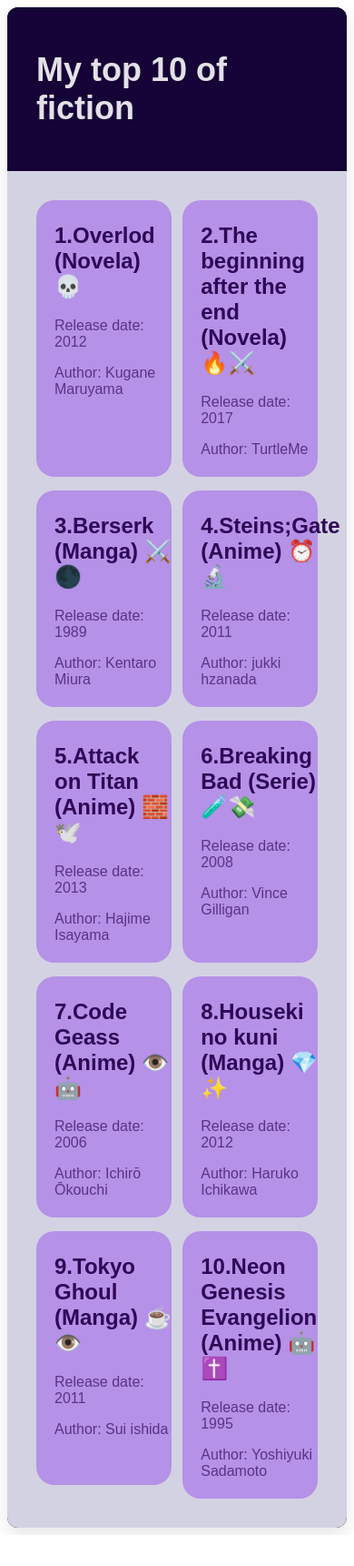
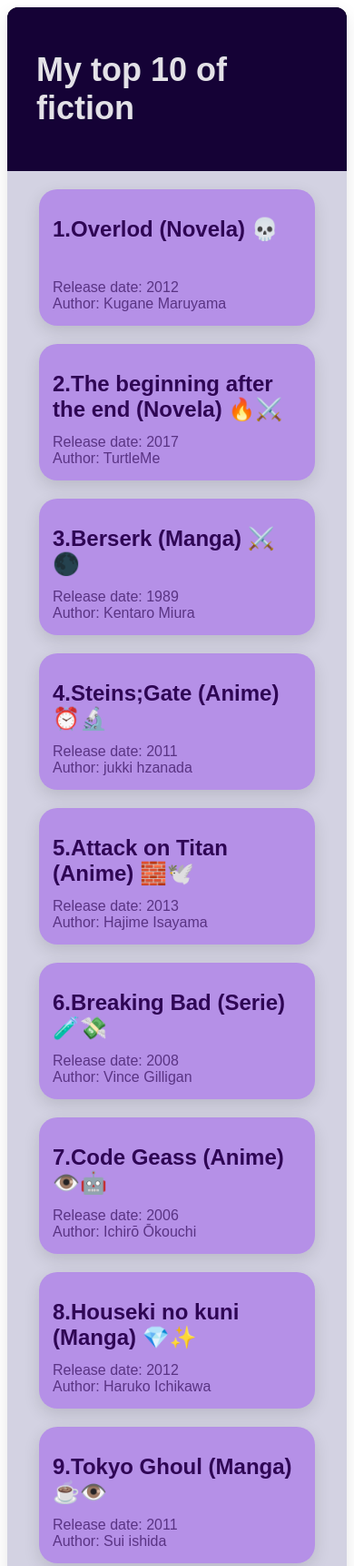
Before and after one commit to Keshv08/FirstPage, a plain HTML site: page index.html in a window 390 px wide. Shown: the top 1721 px of the page at 91% size. Before the commit the page ends 1687 px from the top, so only its background shows below. Drawn offline with Linux system fonts and the light colour scheme.

Commit message:
css finished

```diff
--- a/Style.css
+++ b/Style.css
@@ -1,8 +1,8 @@
-*{
+* {
 	font-family: Arial, Helvetica, sans-serif;
 	box-sizing: border-box;
 }
-.pagina{
+.pagina {
 	max-width: 1000px;
 	margin: 0 auto;
 	border-radius: 12px;
@@ -10,85 +10,150 @@
 	overflow: hidden;
 	background-color: black;
 }
-.title{
+.title {
 	font-size: 18px;
 	background-color: rgb(21, 2, 54);
 	color: rgba(255, 255, 255, 0.884);
 	text-align: left;
 	padding: 24px 32px;
 }
-.bodyContent{
+.bodyContent {
+	width: 100%;
+	background-color: rgba(220, 219, 236, 0.959);
+	padding: 20px;
+	display: grid;
+	grid-template-columns: 1fr 1fr;
+	grid-template-rows: repeat(5, 1fr);
+	gap: 20px;
+}
 
-    background-color: rgba(220, 219, 236, 0.959);
-    padding: 32px;
-    display: flex;
-
-
-    flex-wrap: wrap;
-
-
-    justify-content: space-between;
-}
-.card{
-    width: 48%;
-    padding-left: 20px;
-    padding-bottom: 5px;
-    padding-top: 5px;
-    margin-bottom:15px;
+.card {
 	display: block;
 	border-radius: 20px;
-    background-color:rgba(136, 47, 238, 0.404) ;
-    color: black;
+	padding: 15px;
+	background-color: rgba(136, 47, 238, 0.404);
 	text-decoration: none;
-    border: 2px;
-
-
+	min-height: 150px;
+	box-shadow: 0 6px 18px rgba(0, 0, 0, 0.12);
+	position: relative;
+	overflow: visible;
+	transition: transform 280ms cubic-bezier(0.2, 0.8, 0.2, 1),
+		box-shadow 280ms cubic-bezier(0.2, 0.8, 0.2, 1), background-color 220ms ease;
+	will-change: transform, box-shadow;
+	margin-left: 15px;
+	margin-right: 15px;
 }
 .card:last-child {
 	margin-bottom: 0;
 }
-.card:hover{
-
-    transform:scale(1.03);
-    background-color: rgba(145, 82, 212, 0.233) ;
-
-}
-.card h2{
-    color: rgba(44, 3, 82, 0.979);
-}
-.card p{
-    color: rgba(44, 4, 82, 0.664);
-}
-.card img{
-    height: 80px;
-    width: 60px;
+.card:hover {
+	transform: translateY(-6px) scale(1.03);
+	background-color: rgba(145, 82, 212, 0.233);
+	box-shadow: 0 18px 40px rgba(0, 0, 0, 0.28);
 }
 
-.cardImage{
-    display: flex;
+.card::after {
+	content: "";
+	position: absolute;
+	inset: 0;
+	border-radius: inherit;
+	pointer-events: none;
+	box-shadow: 0 30px 60px rgba(99, 102, 241, 0.08),
+		0 6px 18px rgba(99, 102, 241, 0.04) inset;
+	opacity: 0;
+	transition: opacity 280ms cubic-bezier(0.2, 0.8, 0.2, 1);
 }
 
-img{
+.card:hover::after {
+	opacity: 1;
+}
+
+.card:focus-visible {
+	outline: 3px solid rgba(99, 102, 241, 0.18);
+	outline-offset: 6px;
+	transform: translateY(-6px) scale(1.03);
+	box-shadow: 0 18px 40px rgba(0, 0, 0, 0.28);
+}
+
+.card:active {
+	transform: translateY(-2px) scale(0.997);
+	transition-duration: 140ms;
+}
+.infoCard {
+	display: flex;
+	flex-direction: column;
+	justify-content: space-between;
+	height: 100%;
+}
+
+.infoCard h2 {
+	color: rgba(44, 3, 82, 0.979);
+	margin-top: 15px;
+	margin-bottom: auto;
+}
+.infoCard p {
+	color: rgba(44, 4, 82, 0.664);
+	margin: 0px;
+}
+
+/*articulos*/
+
+img.articleImage {
 	border-radius: 3%;
 	height: 450px;
 	width: 300px;
+}
 
-}
-.bodyContentInfo{
-
+.bodyContentInfo {
+	display: flex;
+	flex-wrap: wrap;
+	flex-direction: row;
+	gap: 30px;
 	background-color: rgba(220, 219, 236, 0.959);
 	padding: 32px;
-    display: flex;
-
-}
-.article{
-    margin-right: 40px;
 }
 
-table{
+.article {
+	text-align: justify;
+	width: 60%;
+	min-width: 350px;
+}
+.imagen {
+    display: flex;
+    flex-direction: column;
+	width: 30%;
+}
+
+table {
 	border-collapse: collapse;
 }
-th{
+
+th {
 	text-align: left;
+}
 
+@media only screen and (max-width: 600px) {
+	.bodyContent {
+		grid-template-columns: 1fr;
 	}
+}
+
+@media only screen and (max-width: 650px) {
+	.bodyContentInfo {
+		flex-direction: column;
+		padding: 25px;
+	}
+
+	.article,
+	.imagen {
+		width: 100%;
+		margin: 0;
+	}
+    .imagen{
+        align-items: center;
+    }
+
+	.article {
+		min-width: 300px;
+	}
+}
--- a/index.html
+++ b/index.html
@@ -15,16 +15,15 @@
 
         <div class="bodyContent">
             <a href="./animes-inf/overlord.html" class="card">
-                <article>
+                <article class="infoCard">
                     <h2>1.Overlod (Novela) 💀</h2>
                     <p>Release date: 2012</p>
                     <p>Author: Kugane Maruyama</p>
-
                 </article>
             </a>
 
-            <a href="./animes-inf/tbate.html" class="card"">
-                <article>
+            <a href="./animes-inf/tbate.html" class="card">
+                <article class="infoCard">
                     <h2>2.The beginning after the end (Novela) 🔥⚔️</h2>
                     <p>Release date: 2017</p>
                     <p>Author: TurtleMe</p>
@@ -32,16 +31,16 @@
             </a>
 
             <a href="./animes-inf/berserk.html" class="card">
-                <article>
+                <article class="infoCard">
                     <h2>3.Berserk (Manga) ⚔️🌑</h2>
                         <p>Release date: 1989</p>
                     <p>Author: Kentaro Miura</p>
                 </article>
             </a>
-            <a href=""></a>
+
 
             <a href="./animes-inf/steins.html" class="card">
-                <article>
+                <article class="infoCard">
                     <h2>4.Steins;Gate (Anime) ⏰🔬</h2>
                     <p>Release date: 2011</p>
                     <p>Author: jukki hzanada</p>
@@ -50,7 +49,7 @@
             </a>
 
             <a href="./animes-inf/aot.html" class="card">
-                <article>
+                <article class="infoCard">
                     <h2>5.Attack on Titan (Anime) 🧱🕊️</h2>
                     <p>Release date: 2013</p>
                     <p>Author: Hajime Isayama</p>
@@ -58,7 +57,7 @@
             </a>
 
             <a href="./animes-inf/breaking.html" class="card">
-                <article>
+                <article class="infoCard">
                     <h2>6.Breaking Bad (Serie) 🧪💸</h2>
                     <p>Release date: 2008</p>
                     <p>Author: Vince Gilligan</p>
@@ -66,7 +65,7 @@
             </a>
 
             <a href="./animes-inf/codegeass.html" class="card">
-                <article>
+                <article class="infoCard">
                     <h2>7.Code Geass (Anime) 👁️🤖</h2>
                     <p>Release date: 2006</p>
                     <p>Author: Ichirō Ōkouchi</p>
@@ -74,7 +73,7 @@
             </a>
 
             <a href="./animes-inf/hnk.html" class="card">
-                <article>
+                <article class="infoCard">
                     <h2>8.Houseki no kuni (Manga) 💎✨ </h2>
                     <p>Release date: 2012</p>
                     <p>Author: Haruko Ichikawa</p>
@@ -82,7 +81,7 @@
             </a>
 
             <a href="./animes-inf/tokyoGhoul.html" class="card">
-                <article>
+                <article class="infoCard">
                     <h2>9.Tokyo Ghoul (Manga) ☕👁️</h2>
                     <p>Release date: 2011</p>
                     <p>Author: Sui ishida</p>
@@ -90,7 +89,7 @@
             </a>
 
             <a href="./animes-inf/Evangelion.html" class="card">
-                <article>
+                <article class="infoCard">
                     <h2>10.Neon Genesis Evangelion (Anime) 🤖✝️</h2>
                     <p>Release date: 1995</p>
                     <p>Author: Yoshiyuki Sadamoto</p>
```
Also changed, not shown: animes-inf/Evangelion.html (+2 -2 lines), animes-inf/aot.html (+2 -2 lines), animes-inf/berserk.html (+2 -2 lines), animes-inf/breaking.html (+2 -2 lines), animes-inf/codegeass.html (+2 -2 lines), animes-inf/hnk.html (+2 -2 lines), animes-inf/overlord.html (+2 -2 lines), animes-inf/steins.html (+2 -2 lines), animes-inf/tbate.html (+2 -3 lines), animes-inf/tokyoGhoul.html (+2 -2 lines). Lines whose indentation alone changed are shown as unchanged.
